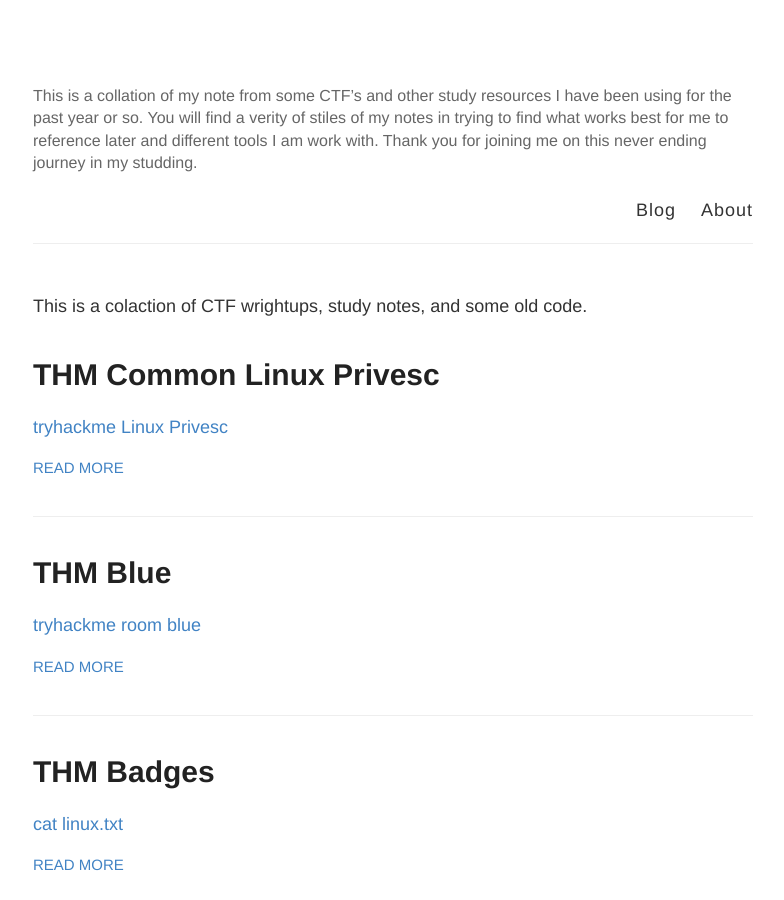
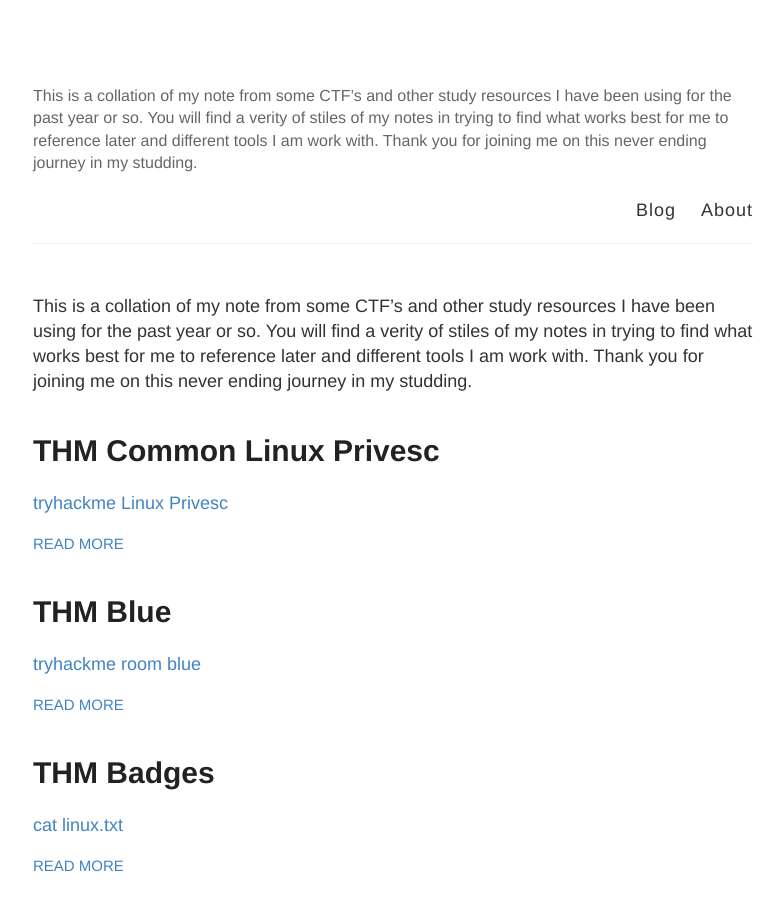
Before and after one commit to jon1123/blog, a Jekyll site: the page built from index.html, in a window 1280 px wide and 900 px high. Shown: the whole window, without its empty margins (247-1031 px from the left). Built offline with Jekyll 4.4.1, drawn with Linux system fonts in a browser that asks for light colours.

Commit message:
Update index.html

```diff
--- a/index.html
+++ b/index.html
@@ -2,8 +2,8 @@
 layout: default
 ---
 
-<p>This is a colaction of CTF wrightups, study notes, and some old code.</p>
-<div class="posts">
+<p>This is a collation of my note from some CTF’s and other study resources I have been using for the past year or so. You will find a verity of stiles of my notes in trying to find what works best for me to reference later and different tools I am work with. Thank you for joining me on this never ending journey in my studding.</p>
+
   {% for post in site.posts %}
     <article class="post">
 
```
